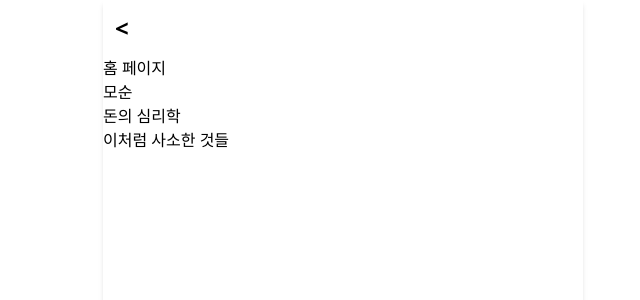
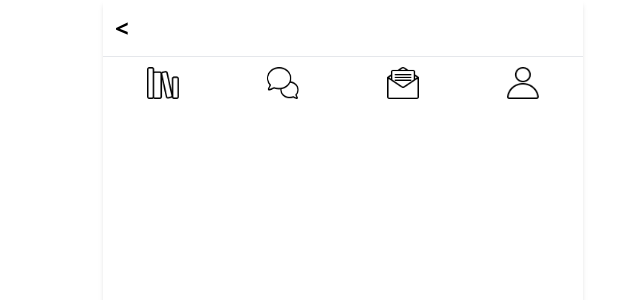
Before and after one commit to SSAFY-BOOKKOO/backend, a React (Vite) app in the folder frontend/: page / in a window 1280 px wide. Shown: the top 300 px of the page, without its empty margins (297-937 px from the left). Built offline with nearby package versions, Linux system fonts and the light colour scheme.

Commit message:
refactor: library main 기능 연결

```diff
--- a/frontend/src/App.jsx
+++ b/frontend/src/App.jsx
@@ -10,6 +10,7 @@ const App = () => {
     <Main>
       <Header />
       <Outlet />
+      <Footer />
     </Main>
   );
 };
--- a/frontend/src/components/Library/Main/MemberProfile.jsx
+++ b/frontend/src/components/Library/Main/MemberProfile.jsx
@@ -2,17 +2,17 @@ import React from 'react';
 
 const MemberProfile = ({ member }) => (
   <div className='text-center p-4 relative'>
-    <div className='flex items-center justify-center flex-col sm:flex-row'>
+    <div className='flex items-center justify-center flex-row space-x-8'>
       <img
         src={member.profilePicture}
         alt={member.nickname}
         className='rounded-full w-24 h-24 sm:w-32 sm:h-32'
       />
-      <div className='mt-4 sm:mt-0 sm:ml-8 text-center sm:text-left'>
+      <div className='text-left'>
         <h1 className='text-2xl sm:text-3xl font-bold text-gray-700'>
           {member.nickname}
         </h1>
-        <div className='flex justify-center sm:justify-start space-x-4 mt-2'>
+        <div className='flex justify-start space-x-4 mt-2'>
           <div>
             <span className='font-bold'>{member.followers.length}</span> 팔로워
           </div>
--- a/frontend/src/components/layout/Footer.jsx
+++ b/frontend/src/components/layout/Footer.jsx
@@ -1,5 +1,5 @@
-import React from "react";
-import { useNavigate } from "react-router-dom";
+import React from 'react';
+import { useNavigate } from 'react-router-dom';
 
 import community from '../../assets/community.png';
 import curation from '../../assets/curation.png';
@@ -9,34 +9,34 @@ import myPage from '../../assets/mypage.png';
 const Footer = () => {
   const navigate = useNavigate();
 
-  const navigateTo = (path) => {
+  const navigateTo = path => {
     navigate(path);
   };
 
   return (
-    <div className="flex justify-around items-center py-2.5 bg-white border-t">
+    <div className='flex justify-around items-center py-2.5 bg-white border-t'>
       <img
         src={library}
         alt='library'
-        className="cursor-pointer w-8 h-8"
-        onClick={() => navigateTo('/')}
+        className='cursor-pointer w-8 h-8'
+        onClick={() => navigateTo('/library')}
       />
       <img
         src={community}
         alt='community'
-        className="cursor-pointer w-8 h-8"
-        onClick={() => navigateTo('/community')}
+        className='cursor-pointer w-8 h-8'
+        onClick={() => navigateTo('/')}
       />
       <img
         src={curation}
         alt='curation'
-        className="cursor-pointer w-8 h-8"
-        onClick={() => navigateTo('/curation')}
+        className='cursor-pointer w-8 h-8'
+        onClick={() => navigateTo('/')}
       />
       <img
         src={myPage}
         alt='mypage'
-        className="cursor-pointer w-8 h-8"
+        className='cursor-pointer w-8 h-8'
         onClick={() => navigateTo('/mypage')}
       />
     </div>
--- a/frontend/src/pages/LibraryDetail.jsx
+++ b/frontend/src/pages/LibraryDetail.jsx
@@ -1,4 +1,3 @@
-// src/components/Library/Detail/LibraryDetail.jsx
 import React, { useState } from 'react';
 import { AiFillStar } from 'react-icons/ai';
 import { useLocation, useParams, useNavigate } from 'react-router-dom';
@@ -14,55 +13,51 @@ const LibraryDetail = () => {
   const navigate = useNavigate();
 
   // book 정보 받기
-  const { title, author, publisher, year, summary, cover_url } = state.book;
+  const { title, author, publisher, year, summary, cover_img_url } = state.book;
 
   // 삭제 로직
-  const handleDelete = (bookId) => {
+  const handleDelete = bookId => {
     console.log({ bookId });
-    navigate('/', { state: { deleteBookId: bookId } });
+    navigate('/library', { state: { deleteBookId: bookId } });
   };
 
   return (
     // 큰 틀
-    <div className="flex flex-col items-center min-h-screen overflow-hidden">
+    <div className='flex flex-col items-center min-h-screen overflow-hidden'>
       <SwitchTransition>
         <CSSTransition
           key={showReview ? 'review' : 'details'}
           addEndListener={(node, done) => {
             node.addEventListener('transitionend', done, false);
           }}
-          classNames="fade"
+          classNames='fade'
         >
           {showReview ? (
-              <ReviewCom
-                bookId={id}
-                onBackClick={() => setShowReview(false)}
-              />
+            <ReviewCom bookId={id} onBackClick={() => setShowReview(false)} />
           ) : (
             // 책 담는 틀
-            <div className="p-4 bg-yellow-100 rounded-lg w-10/12 max-w-md h-full overflow-auto">
+            <div className='p-4 bg-yellow-100 rounded-lg w-10/12 max-w-md h-full overflow-auto'>
               {/* modal: 책 삭제, 서재 이동, 색 변경 */}
-              <Modal bookId={id} onDelete={handleDelete} />
+              <Modal bookId={id} onDelete={() => handleDelete(id)} />
 
-              <div className="flex flex-col items-center p-10">
+              <div className='flex flex-col items-center p-10'>
                 <img
-                  src={cover_url}
+                  src={cover_img_url}
                   alt={title}
-                  className="w-72 h-96 cursor-pointer rounded-lg shadow-xl"
+                  className='w-72 h-96 cursor-pointer rounded-lg shadow-xl'
                   onClick={() => setShowReview(true)}
                 />
-                <div className="mt-6 p-4 bg-white rounded-md opacity-70	">
-                  <h2 className="mt-4 text-2xl font-bold">{title}</h2>
-                  <div className="flex items-center space-x-4">
-                    <p className="text-lg text-gray-700">{author}</p>
-                    <p className="text-sm text-gray-500">{publisher}</p>
+                <div className='mt-6 p-4 bg-white rounded-md opacity-70'>
+                  <h2 className='mt-4 text-2xl font-bold'>{title}</h2>
+                  <div className='flex items-center space-x-4'>
+                    <p className='text-lg text-gray-700'>{author}</p>
+                    <p className='text-sm text-gray-500'>{publisher}</p>
                   </div>
-                  <p className="mt-2 text-sm text-gray-500">{summary}</p>
-                  <div className="flex space-x-1 pt-3">
-                    {Array(5).fill(<AiFillStar className="text-red-500"  />)}
+                  <p className='mt-2 text-sm text-gray-500'>{summary}</p>
+                  <div className='flex space-x-1 pt-3'>
+                    {Array(5).fill(<AiFillStar className='text-red-500' />)}
                   </div>
                 </div>
-
               </div>
             </div>
           )}
--- a/frontend/src/pages/LibraryHome.jsx
+++ /dev/null
@@ -1,86 +0,0 @@
-// src/pages/Home.jsx
-import React, { useState, useEffect } from 'react';
-import { useLocation, useNavigate } from 'react-router-dom';
-
-const Home = () => {
-  const [books, setBooks] = useState([
-    {
-      id: 1,
-      title: "모순",
-      author: "양귀자",
-      publisher: "홍익출판사",
-      year: 1997,
-      ISBN: "9788970651034",
-      summary: "고려 시대의 승려 일연이 저술한 역사서로, 한국 고대사의 중요한 문헌이다.",
-      cover_url: "https://image.yes24.com/momo/TopCate249/MidCate003/24823257.jpg"
-    },
-    {
-      id: 2,
-      title: "돈의 심리학",
-      author: "모건 하우철",
-      publisher: "마로니에북스",
-      year: 2012,
-      ISBN: "9788960530971",
-      summary: "한국의 역사와 사람들의 삶을 그린 대하소설로, 일제 강점기부터 해방까지의 이야기를 담고 있다.",
-      cover_url: "https://image.yes24.com/goods/96547408/XL"
-    },
-    {
-      id: 3,
-      title: "이처럼 사소한 것들",
-      author: "클레어 키건",
-      publisher: "해냄출판사",
-      year: 1994,
-      ISBN: "9788973376316",
-      summary: "한국 현대사의 격동기를 배경으로 한 대하소설로, 여순사건부터 한국 전쟁까지의 이야기를 다루고 있다.",
-      cover_url: "https://image.yes24.com/goods/123400303/L"
-    }
-  ]);
-
-  const navigate = useNavigate();
-  const location = useLocation();
-
-
-
-  useEffect(() => {
-    if (location.state?.deleteBookId) {
-      // 삭제될 bookId
-      console.log('state:', location.state)
-      console.log('useEffect triggered:', location.state.deleteBookId);
-      handleDeleteBook(location.state.deleteBookId);
-    }
-  }, [location.state]);
-
-  useEffect(() => {
-    console.log('Updated books:', books);
-  }, [books]);
-
-  // 개별 책 삭제
-  const handleDeleteBook = (bookId) => {
-    console.log('Deleting book with ID:', bookId);
-    setBooks(prevBooks => prevBooks.filter(book => book.id !== bookId));
-  };
-
-  const handleBookClick = (book) => {
-    navigate(`/detail/${book.id}`, { state: { book } });
-  };
-
-
-
-  return (
-    <div>
-      <h1>홈 페이지</h1>
-      <ul>
-        {books.map((book) => (
-          <li key={book.id}>
-            <button onClick={() => handleBookClick(book)}>
-              {book.title}
-            </button>
-            {/* <BookDelete bookId={book.id} onDelete={handleDeleteBook} /> */}
-          </li>
-        ))}
-      </ul>
-    </div>
-  );
-};
-
-export default Home;
--- a/frontend/src/pages/LibraryMain.jsx
+++ b/frontend/src/pages/LibraryMain.jsx
@@ -1,13 +1,15 @@
-import React, { useState } from 'react';
+import React, { useState, useEffect } from 'react';
 import { DndProvider } from 'react-dnd';
 import { MultiBackend, TouchTransition } from 'react-dnd-multi-backend';
 import { HTML5Backend } from 'react-dnd-html5-backend';
 import { TouchBackend } from 'react-dnd-touch-backend';
+import { useNavigate, useLocation } from 'react-router-dom';
 import MemberProfile from '../components/Library/Main/MemberProfile';
 import LibraryModal from '../components/Library/Main/LibraryModal';
 import CreateLibraryModal from '../components/Library/Main/CreateLibraryModal';
 import LibraryOptions from '../components/Library/Main/LibraryOptions';
 import BookShelf from '../components/Library/Main/BookShelf';
+import { books as initialBooks } from '../mocks/BookData'; // 데이터를 가져옵니다
 
 const HTML5toTouch = {
   backends: [
@@ -39,41 +41,31 @@ const LibraryMain = () => {
   const [newLibraryName, setNewLibraryName] = useState('');
   const [createLibraryName, setCreateLibraryName] = useState('');
   const [activeLibrary, setActiveLibrary] = useState(0);
+  const navigate = useNavigate();
+  const location = useLocation();
+
   const [libraries, setLibraries] = useState([
     {
       name: '서재 1',
-      books: [
-        { id: 1, title: '미움받을 용기' },
-        { id: 2, title: '하루의 취향' },
-        { id: 3, title: '죽고 싶지만 떡볶이는 먹고 싶어' },
-        { id: 4, title: '그릿' },
-        { id: 5, title: '나미야 잡화점의 기적' },
-        { id: 6, title: '아몬드' },
-        { id: 7, title: '종의 기원' },
-        { id: 8, title: '멋진 신세계' },
-        { id: 9, title: '불편한 편의점' },
-        { id: 10, title: '여행의 이유' },
-        { id: 11, title: '지적 대화를 위한 넓고 얕은 지식' },
-        { id: 12, title: '마법천자문' },
-        { id: 13, title: '달러구트 꿈 백화점' },
-        { id: 14, title: '봉제인형 살인사건' },
-        { id: 15, title: '무례한 사람에게 웃으며 대처하는 법' },
-        { id: 16, title: '더 해빙' },
-      ],
+      books: initialBooks.slice(0, 5), // 첫 5권을 서재 1에 배치합니다
     },
     {
       name: '서재 2',
-      books: [
-        { id: 17, title: '책 1' },
-        { id: 18, title: '책 2' },
-        { id: 19, title: '책 3' },
-        { id: 20, title: '책 4' },
-        { id: 21, title: '책 5' },
-        { id: 22, title: '책 6' },
-        { id: 23, title: '책 7' },
-      ],
+      books: initialBooks.slice(5, 10), // 나머지 5권을 서재 2에 배치합니다
     },
   ]);
+
+  useEffect(() => {
+    if (location.state && location.state.deleteBookId) {
+      const deleteBookId = location.state.deleteBookId;
+      setLibraries(prevLibraries => {
+        return prevLibraries.map(library => ({
+          ...library,
+          books: library.books.filter(book => book.book_id !== deleteBookId),
+        }));
+      });
+    }
+  }, [location.state]);
 
   const moveBook = (fromIndex, toIndex) => {
     const newList = [...libraries[activeLibrary].books];
@@ -122,6 +114,10 @@ const LibraryMain = () => {
     }
   };
 
+  const handleBookClick = book => {
+    navigate(`/library/detail/${book.book_id}`, { state: { book } });
+  };
+
   return (
     <DndProvider backend={MultiBackend} options={HTML5toTouch}>
       <div className='bg-white min-h-screen'>
@@ -164,6 +160,7 @@ const LibraryMain = () => {
           <BookShelf
             books={libraries[activeLibrary]?.books || []}
             moveBook={moveBook}
+            onBookClick={handleBookClick}
           />
         )}
       </div>
--- a/frontend/src/pages/MyPage.jsx
+++ b/frontend/src/pages/MyPage.jsx
@@ -58,7 +58,7 @@ const MyPage = () => {
         <div>
           <Link to='/mypage/statistics'>
             <button className='p-4 rounded-full'>
-              <img src='src\assets\icons\statistics.png' alt='statistics' />
+              <img src='@assets\icons\statistics.png' alt='statistics' />
             </button>
           </Link>
           <p className='mt-2'>통계</p>
@@ -91,7 +91,7 @@ const MyPage = () => {
         <div>
           <Link to='/mypage/friend'>
             <button className='p-4 rounded-full'>
-              <img src='src\assets\icons\friends.png' alt='friend' />
+              <img src='@assets\icons\friends.png' alt='friend' />
             </button>
           </Link>
           <p className='mt-2'>친구</p>
```
Also changed, not shown: frontend/src/components/Library/Main/BookShelf.jsx (+8 -6 lines), frontend/src/router.jsx (+24 -16 lines).
